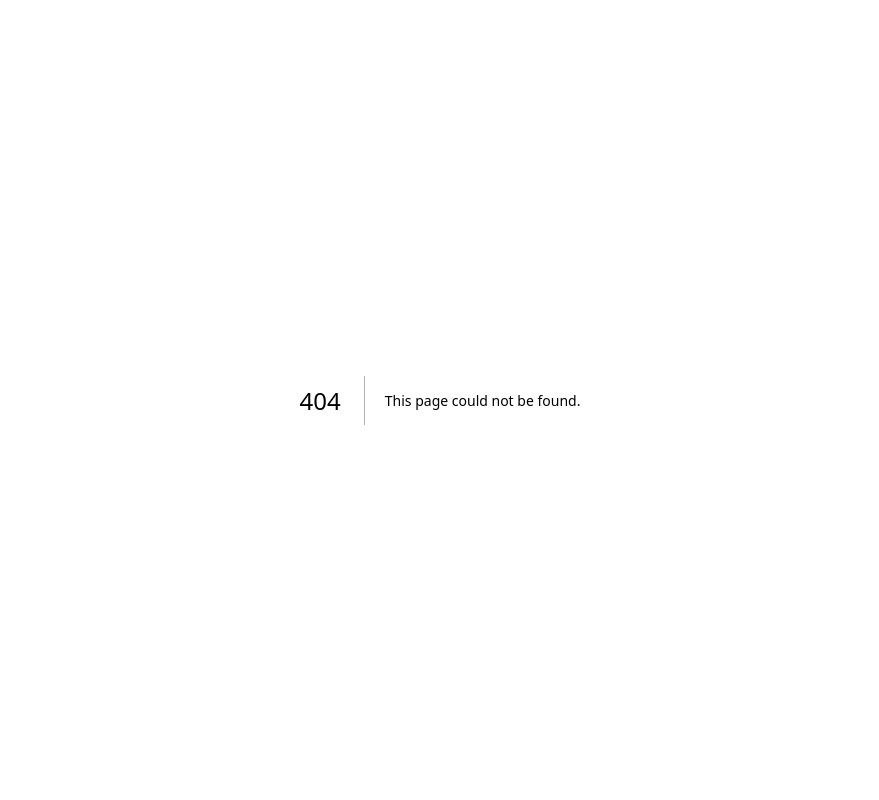
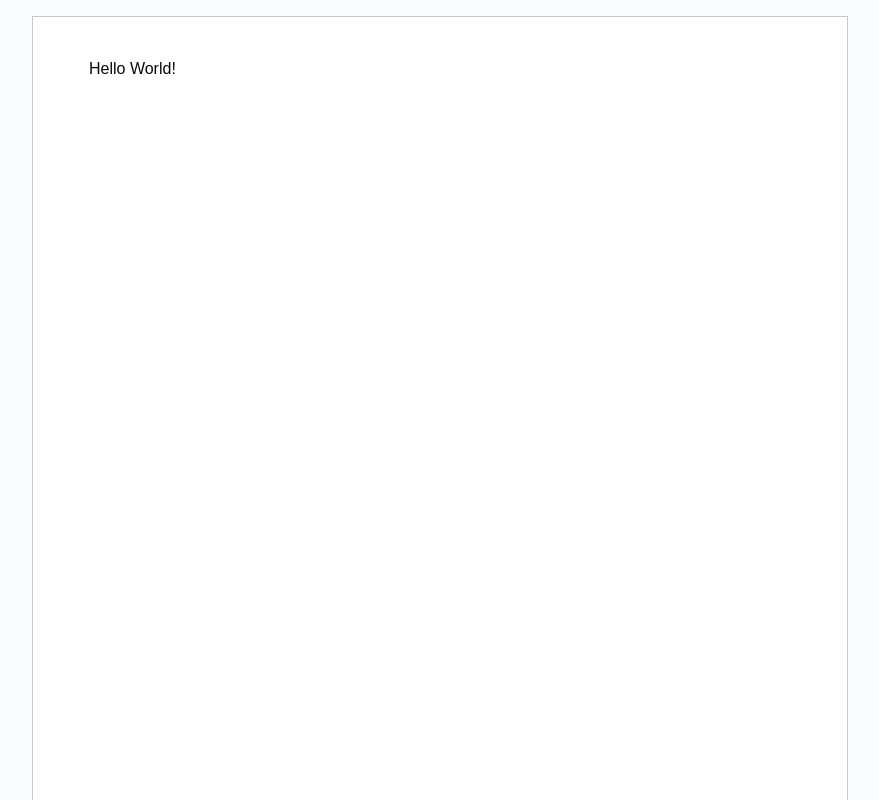
Before and after one commit to ruslansymonenko/live-docs, a Next.js app: page /documents/1 in a window 1280 px wide. Before the commit this address had no page. Shown: the top 800 px of the page, without its empty margins (200-1079 px from the left). Built offline with nearby package versions, Linux system fonts and the light colour scheme.

Commit message:
added editor

```diff
--- a/package.json
+++ b/package.json
@@ -37,6 +37,9 @@
     "@radix-ui/react-toggle": "^1.1.10",
     "@radix-ui/react-toggle-group": "^1.1.11",
     "@radix-ui/react-tooltip": "^1.2.8",
+    "@tiptap/pm": "^2.10.2",
+    "@tiptap/react": "^2.10.2",
+    "@tiptap/starter-kit": "^2.10.2",
     "class-variance-authority": "^0.7.1",
     "clsx": "^2.1.1",
     "cmdk": "^1.1.1",
--- /dev/null
+++ b/src/app/documents/[documentId]/editor.tsx
@@ -0,0 +1,26 @@
+"use client";
+
+import { useEditor, EditorContent } from "@tiptap/react";
+import StarterKit from "@tiptap/starter-kit";
+
+export const Editor = () => {
+  const editor = useEditor({
+    editorProps: {
+      attributes: {
+        style: "padding-left: 56px; padding-right: 56px;",
+        class:
+          "focus:outline-none print:border-0 bg-white border-[#C7C7C7] border flex flex-col min-h-[1054px] w-[816px] pt-10 pr-14 pb-10 cursor-text",
+      },
+    },
+    extensions: [StarterKit],
+    content: "<p>Hello World!</p>",
+  });
+
+  return (
+    <div className="size-full overflow-x-auto bg-[#F9FBFD] px-4 print:p-0 print:-bg-white print:overflow-visible">
+      <div className="min-w-max flex justify-center w-p[816px] py-4 print:py-0 mx-auto print:w-full print:min-w-0">
+        <EditorContent editor={editor} />
+      </div>
+    </div>
+  );
+};
--- /dev/null
+++ b/src/app/documents/[documentId]/page.tsx
@@ -0,0 +1,18 @@
+import React from "react";
+import { Editor } from "./editor";
+
+interface Props {
+  params: Promise<{ documentId: string }>;
+}
+
+const DocumentPage: React.FC<Props> = async (props) => {
+  const { documentId } = await props.params;
+
+  return (
+    <div className="min-h-screen bg-[#FAFBFD]">
+      <Editor />
+    </div>
+  );
+};
+
+export default DocumentPage;
--- a/src/app/page.tsx
+++ b/src/app/page.tsx
@@ -1,4 +1,5 @@
 import { Button } from "@/components/ui/button";
+import Link from "next/link";
 import React from "react";
 
 interface Props {}
@@ -6,7 +7,9 @@ interface Props {}
 const Home: React.FC<Props> = (props) => {
   return (
     <div className="">
-      <Button variant="destructive">Click me</Button>
+      <Button variant="outline">
+        <Link href="/documents/1">Go to Document</Link>
+      </Button>
     </div>
   );
 };
```
Also changed, not shown: 1 other file (tests, documents, lock files or other folders).
